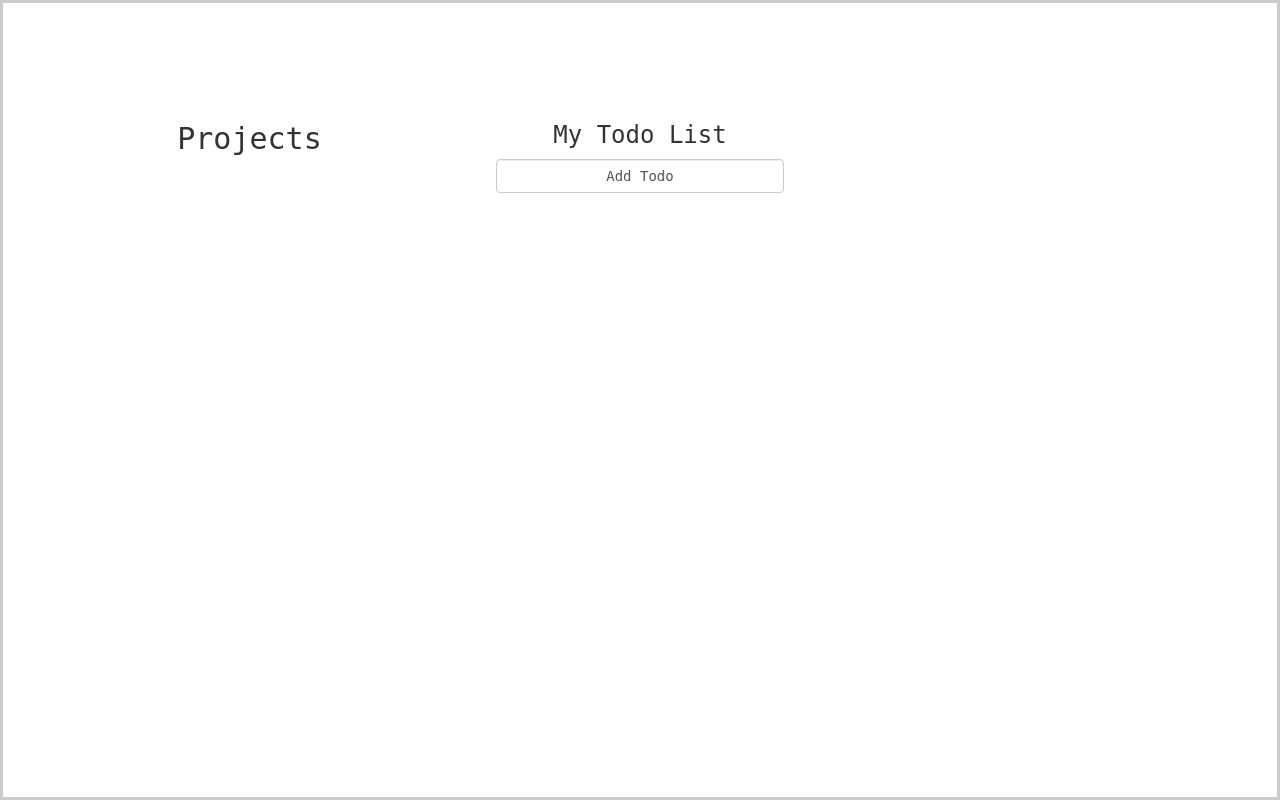
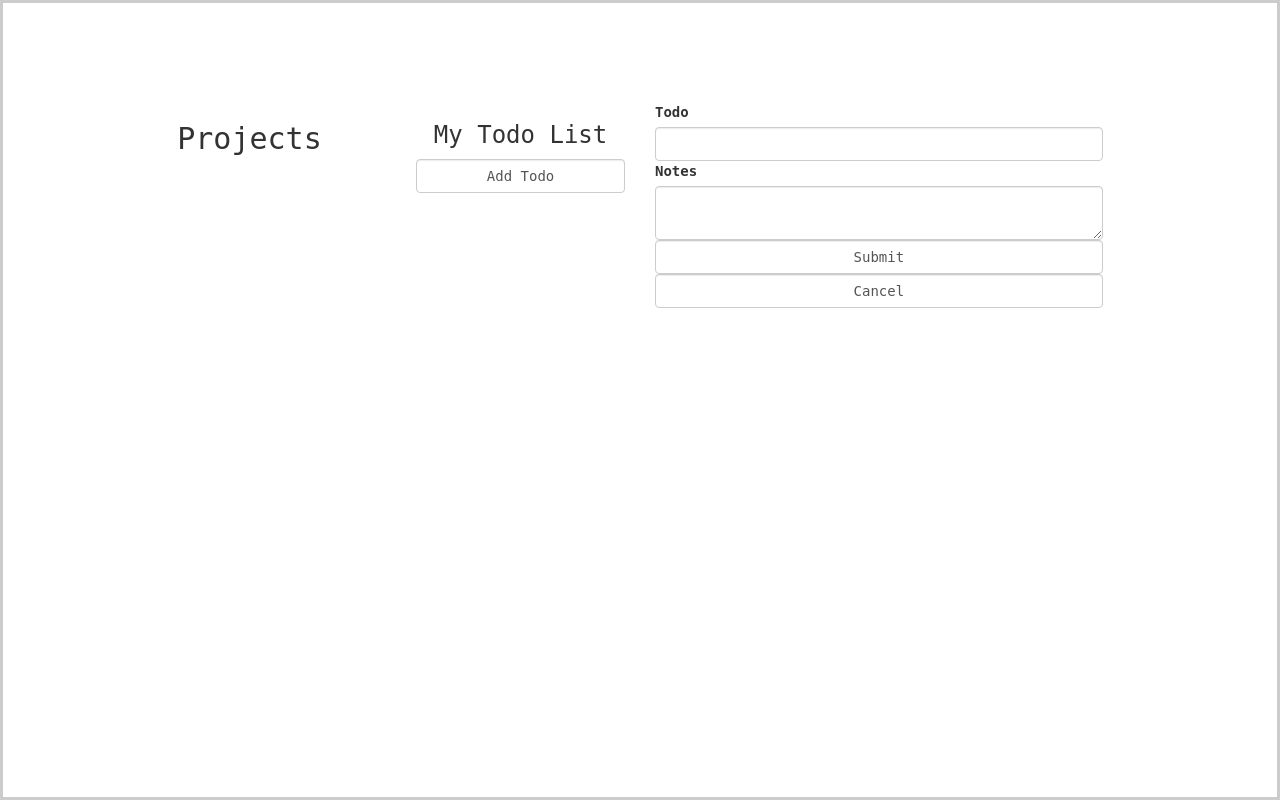
Before and after one commit to mapra99/todo-list, a website built with webpack: page dist/index.html in a window 1280 px wide. Built offline with nearby package versions, Linux system fonts and the light colour scheme.

Commit message:
Add notes to DOM

```diff
--- a/src/js/modules/DOM.js
+++ b/src/js/modules/DOM.js
@@ -94,7 +94,48 @@ const DOM = (() => {
     todo.appendChild(button);
     todo.appendChild(container);
   };
+
+  const Notes = () => {
+    const notesForm = document.createElement('form');
+    notesForm.classList.add('notesForm');
+
+    const titlelabel = document.createElement('label');
+    titlelabel.for = 'todo';
+    titlelabel.innerText = 'Todo';
+
+    const title = document.createElement('input');
+    title.classList.add('form-control');
+    title.name = 'todo';
+    title.value = '';
+    title.type = 'text';
+
+    const descriptionlabel = document.createElement('label');
+    descriptionlabel.for = 'notes';
+    descriptionlabel.innerText = 'Notes';
+
+    const description = document.createElement('textarea');
+    description.classList.add('form-control');
+    description.name = 'notes';
+    description.value = '';
+
+    const div = document.createElement('div');
+    const submit = document.createElement('button');
+    submit.innerText = 'Submit';
+    submit.classList.add('form-control', 'bg-tetiary', 'col-12', 'col-sm-6', 'col-md-6');
+
+    const cancel = document.createElement('button');
+    cancel.classList.add('form-control', 'bg-danger', 'col-12', 'col-sm-6', 'col-md-6');
+    cancel.innerText = 'Cancel';
+    cancel.addEventListener('click', closeForm);
+
+    div.append(submit, cancel)
+
+    const content = document.querySelector('.content');
+    notesForm.append(titlelabel, title, descriptionlabel, description, div);
+    content.appendChild(notesForm);
+  };
   Todo();
+  Notes();
 })();
 
 export default DOM;
```
Also changed, not shown: dist/index.html, dist/main.js.
